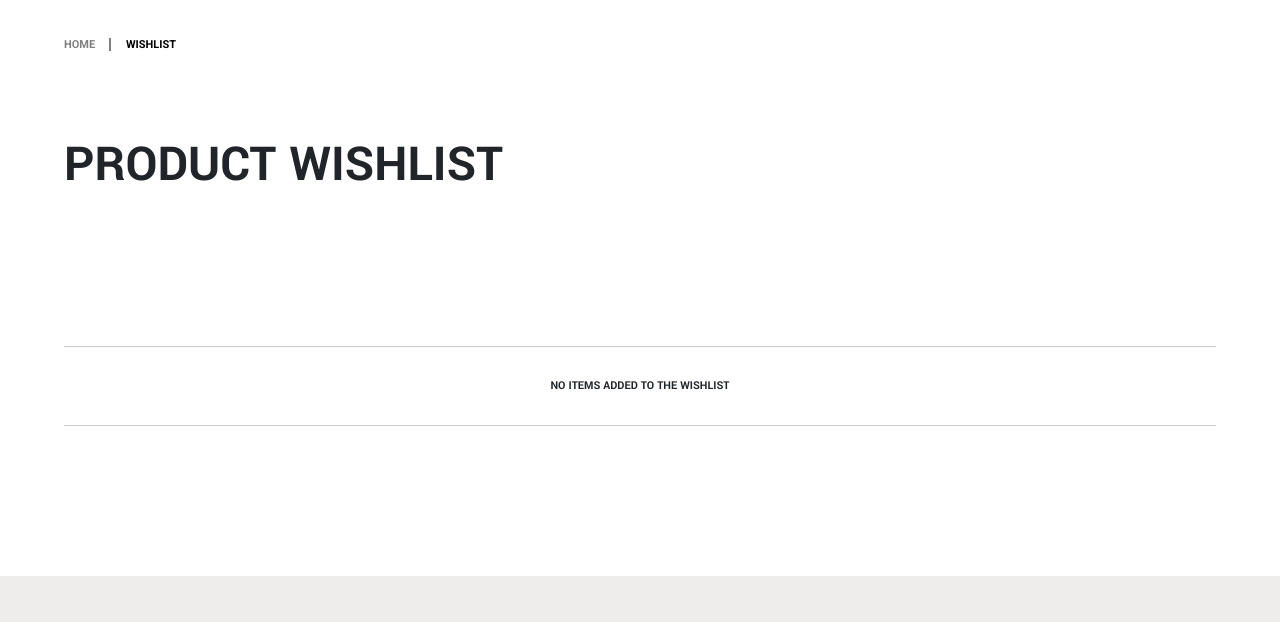
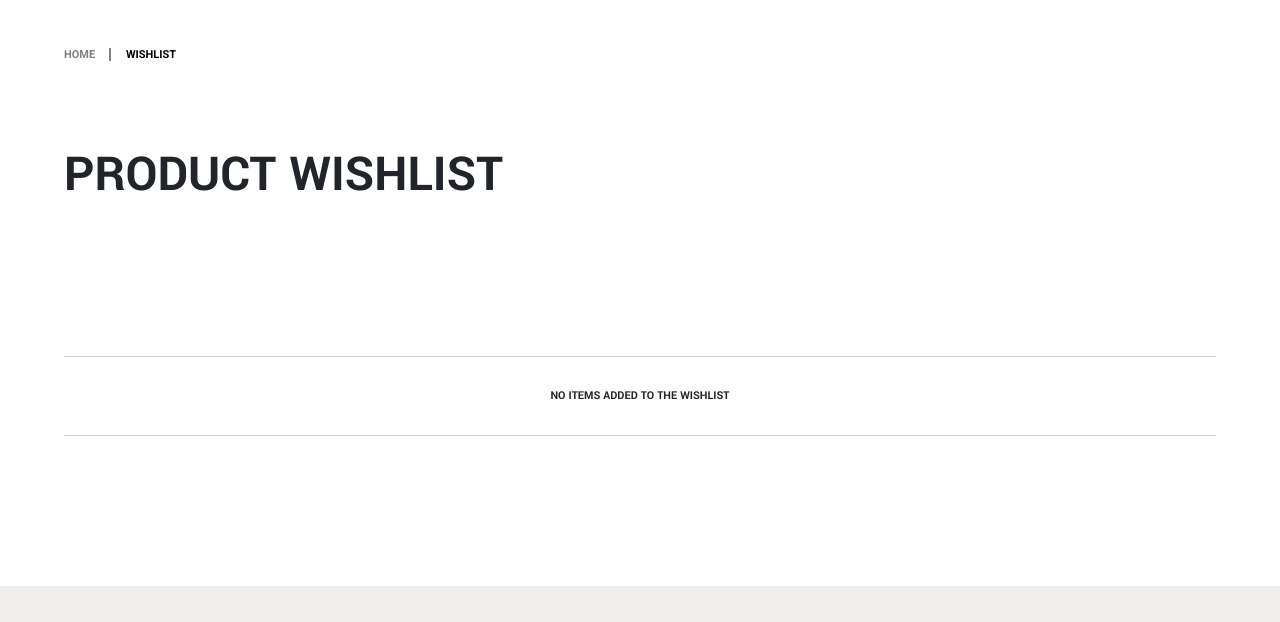
Before and after one commit to thndev05/GGWear, a plain HTML site: page assets/pages/wishlist.html in a window 1280 px wide. Shown: the part 103-725 px from the top of the page. Drawn offline with nearby package versions, Linux system fonts and the light colour scheme.

Commit message:
fix footer

```diff
--- a/assets/css/base.css
+++ b/assets/css/base.css
@@ -14,15 +14,3 @@
 html {
     font-size: 62.5%;
 }
-
-html, body {
-    height: 100%;
-    margin: 0;
-    padding: 0;
-    display: flex;
-    flex-direction: column;
-}
-
-main {
-    flex: 1;
-}
--- a/assets/css/wishlist.css
+++ b/assets/css/wishlist.css
@@ -1,6 +1,7 @@
 
 .navbar {
     border-bottom: 1px solid var(--black-color);
+    background-color: var(--white-color);
 }
 
 #footer {
@@ -13,7 +14,7 @@ main {
 }
 
 .breadcrumbs {
-    margin: 40px 0 0 5%;
+    margin: 150px 0 0 5%;
     font-size: 1.1rem;
     font-family: 'Roboto', sans-serif;
     text-transform: uppercase;
```
